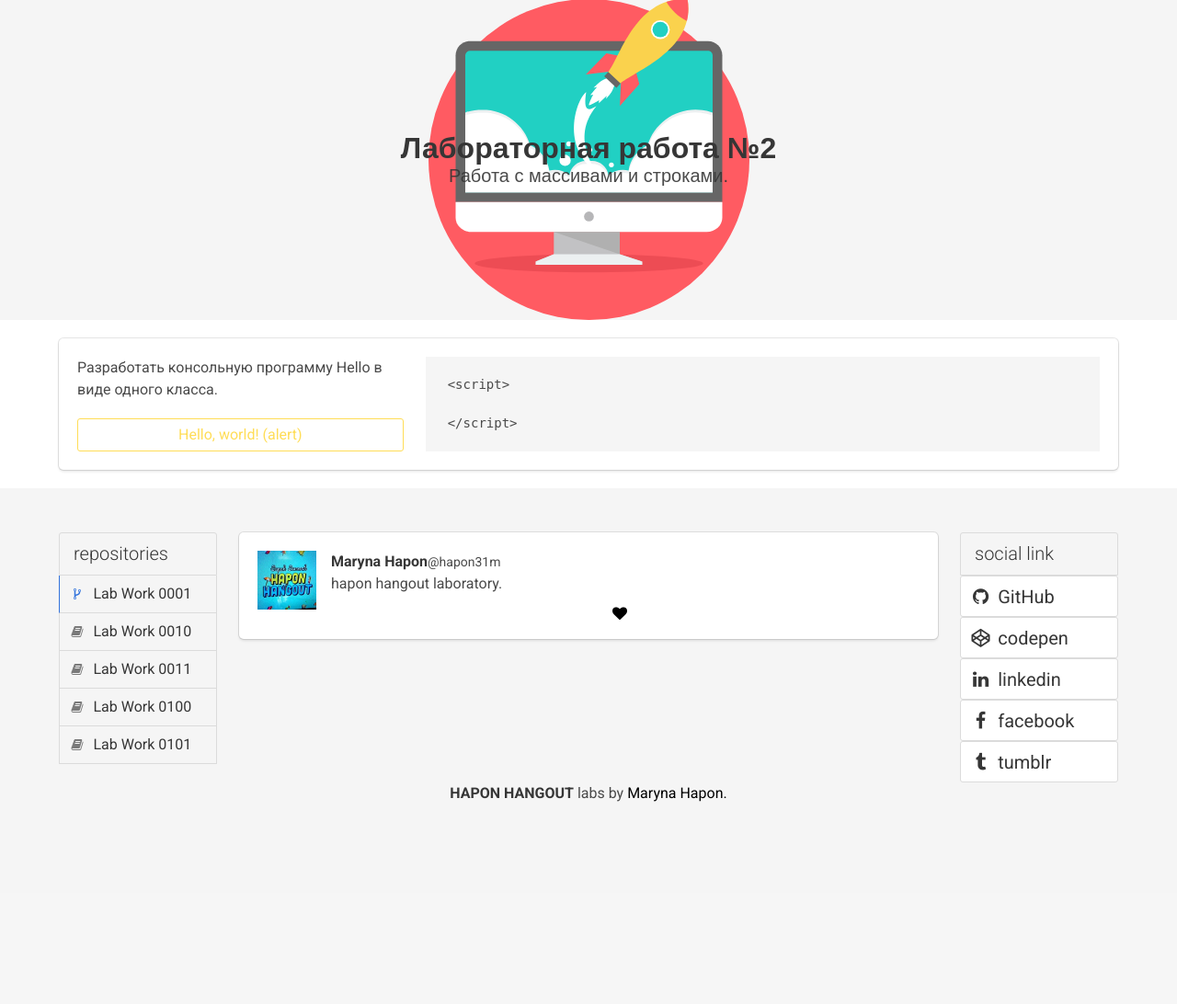
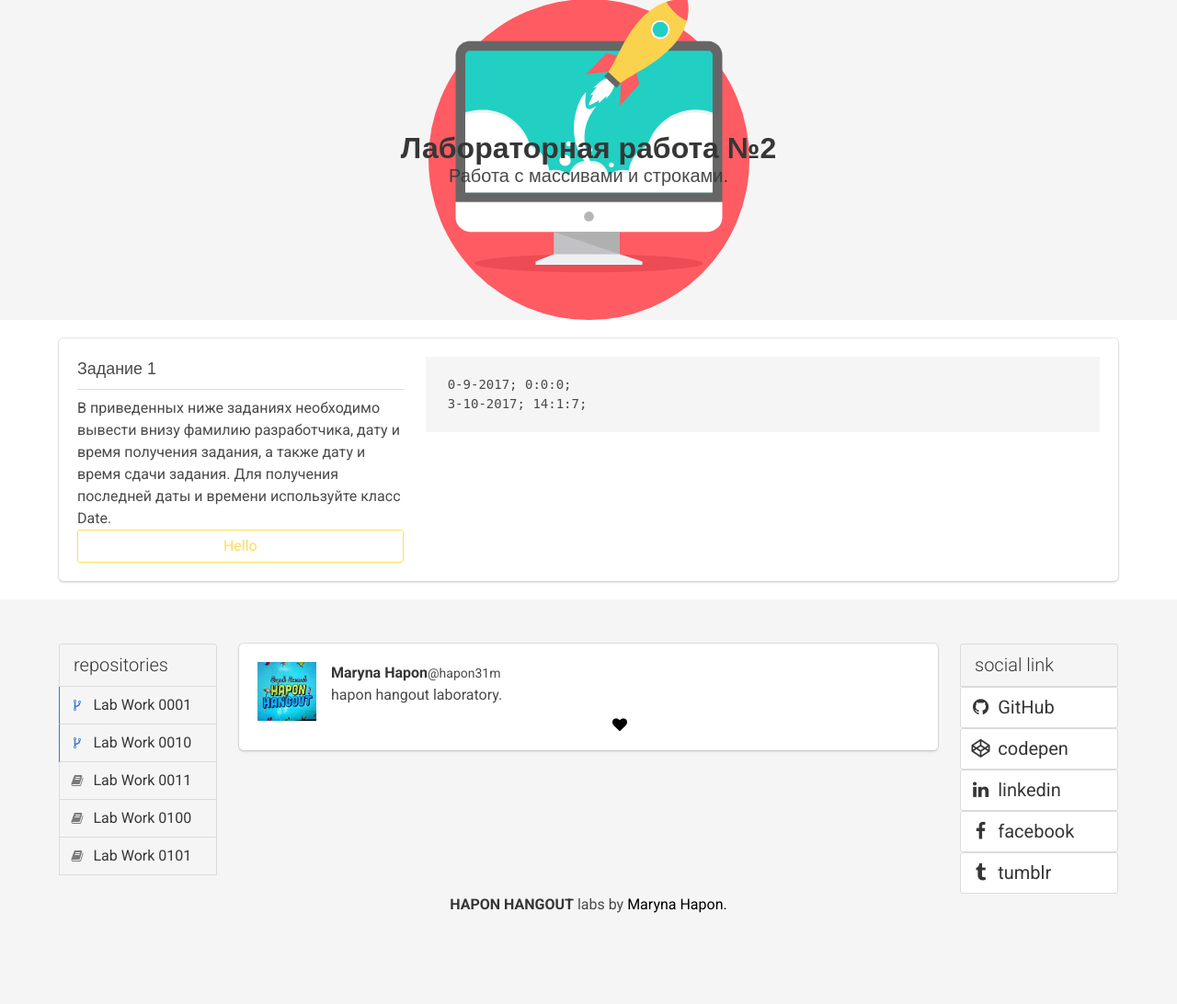
Before and after one commit to MarynaHapon/LabWork, a Node project: template dev/pug/pages/lab2.pug in a window 1280 px wide. Shown: the part 59-1151 px from the top of the page at 92% size. Before the commit the page ends 931 px from the top, so only its background shows below. Run offline with Node 20 templates, Linux system fonts and the light colour scheme; the template is opened without the code that fills it, so the values that code supplies are empty; some web fonts are replaced.

Commit message:
date to page / start -v

```diff
--- a/dev/pug/modules/footer.pug
+++ b/dev/pug/modules/footer.pug
@@ -11,9 +11,9 @@
                         span.panel-icon
                             i.fa.fa-code-fork
                         |     Lab Work 0001
-                    a.panel-block(href='lab2.html')
+                    a.panel-block.is-active(href='lab2.html')
                         span.panel-icon
-                            i.fa.fa-book
+                            i.fa.fa-code-fork
                         |     Lab Work 0010
                     a.panel-block(href='lab3.html')
                         span.panel-icon
--- a/dev/pug/pages/lab2.pug
+++ b/dev/pug/pages/lab2.pug
@@ -19,11 +19,19 @@
 			.box
 				.columns
 					.column.flex-vertical
-						p Разработать консольную программу Hello в виде одного класса.
-						a.alertHello.button.is-outlined.is-warning Hello, world! (alert)
+						h4 Задание 1
+						hr.navbar-divider
+						p В приведенных ниже заданиях необходимо вывести внизу фамилию разработчика, дату и время получения задания, а также дату и время сдачи задания. Для получения последней даты и времени используйте класс Date.
+
+						//p Модифицировать программы решения задач, осуществляя ввод строк как аргументов командной строки.
+						//p 1. Ввести n строк с консоли, найти самую короткую строку. Вывести эту строку и ее длину.
+						//p 2. Ввести n строк с консоли. Найти самую длинную строку. Вывести найденную строку и ее длину.
+						//p 3. Ввести n строк с консоли. Упорядочить и вывести строки в порядке возрастания их длин, а также значения их длин.
+
+						a.button.is-outlined.is-warning Hello
 
 					.column.is-two-thirds
-						pre.
-							&lt;script&gt;
+						pre
+							p.startDate
 
-							&lt;/script&gt;
+							p.currentDate
--- a/dev/static/js/main.js
+++ b/dev/static/js/main.js
@@ -4,13 +4,72 @@
 		return document.querySelector(item);
 	};
 
-	var alertMessege = function() {
-		alert("Hello, World!");
-	};
+	// lab 0010
+    var start = new Date(2017, 9, 1);
+    var current = new Date();
 
-	console.log(alertMessege);
+    /*
+    function currentTime() {
+        var currentHours = current.getHours();
+        var currentMinutes = current.getMinutes();
+        var currentSeconds = current.getSeconds();
 
-	selectElement(".alertHello").onclick = function() {
+        var currentYear = current.getFullYear();
+		var currentDay = current.getDay();
+		var currentMonth = current.getMonth();
+
+        currentMinutes = checkTime(currentMinutes);
+        currentSeconds = checkTime(currentSeconds);
+        selectElement('.currentDate').innerHTML = currentDay + "-" + currentMonth + "-" + currentYear + "; " + currentHours + ":" + currentMinutes + ":" + currentSeconds + ";";
+        var t = setTimeout(currentTime, 500);
+    }
+    function checkTime(i) {
+        if (i < 10) {i = "0" + i}  // add zero in front of numbers < 10
+        return i;
+    }
+    currentTime();
+    console.log(currentTime());
+	*/
+
+    function checkDate(date, node) {
+    	this.date = date;
+		this.seconds = date.getSeconds();
+		this.minutes = date.getMinutes();
+    	this.hours = date.getHours();
+        this.day = date.getDay();
+    	this.month = date.getMonth();
+    	this.year = date.getFullYear();
+
+        checkTime = function(i) {
+            if (i < 10) {i = "0" + i}
+            return i;
+        };
+
+        minutes = checkTime(this.minutes);
+        seconds = checkTime(this.seconds);
+
+		this.setDateToPage = function() {
+            selectElement(node).innerHTML = this.day + "-" + this.month + "-" + this.year + "; " + this.hours + ":" + this.minutes + ":" + this.seconds + ";";
+        };
+
+	}
+
+    var dateStart = new checkDate(start, ".startDate");
+    var dateCurrent = new checkDate(current, ".currentDate");
+
+    dateStart.setDateToPage();
+    dateCurrent.setDateToPage();
+
+    console.log(dateStart);
+    console.log(dateCurrent);
+
+
+	// lab 0001
+    function alertMessege() {
+		return alert("Hello, World!");
+	}
+
+	selectElement(".alertHello").onclick = function(){
 		alertMessege();
 	};
 
@@ -216,4 +275,5 @@
 		console.log(arrayResultUserNumbers);
 	});
 
+
 })();
```
Also changed, not shown: dev/pug/pages/index.pug (line endings or trailing spaces), 8 other files.
